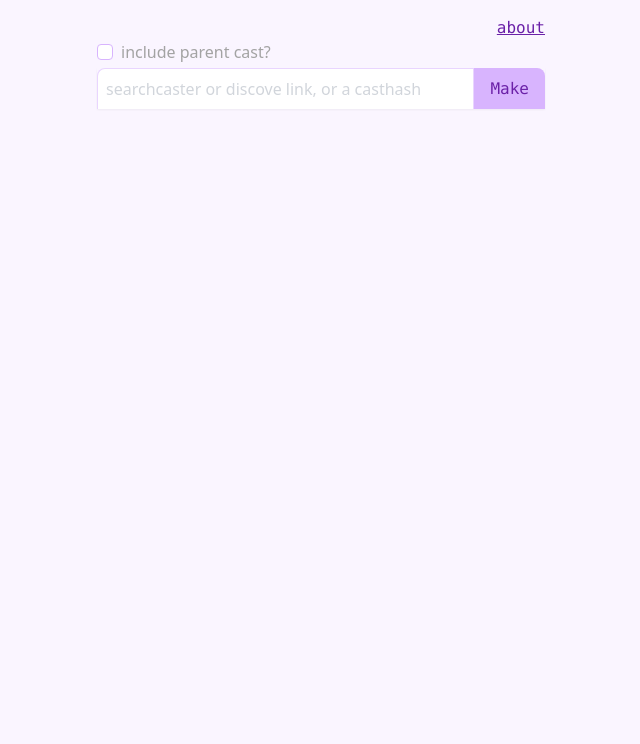
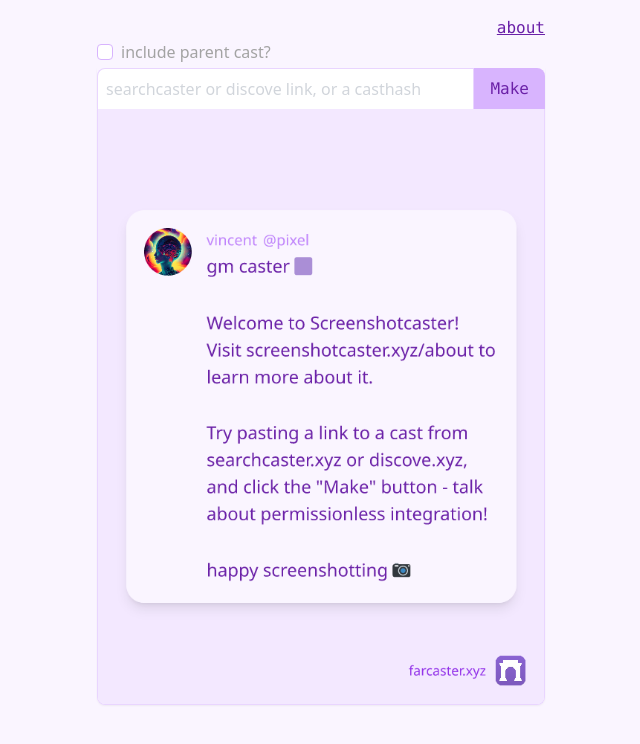
Before and after one commit to vinliao/screenshotcaster.xyz, a Next.js app: page / in a window 1280 px wide. Shown: the top 744 px of the page, without its empty margins (319-959 px from the left). Built offline with nearby package versions, Linux system fonts and the light colour scheme.

Commit message:
put default image at home instead of empty

```diff
--- a/pages/index.js
+++ b/pages/index.js
@@ -3,9 +3,8 @@
 import { motion, AnimatePresence } from "framer-motion";
 
 export default function Home() {
-  const [tweetInput, setTweetInput] = useState("");
   const [userInput, setUserInput] = useState("");
-  const [imageSrc, setImageSrc] = useState("");
+  const [imageSrc, setImageSrc] = useState("/default.png");
   const [withReply, setWithReply] = useState(false);
   const [imageLoading, setImageLoading] = useState(false);
 
```
Also changed, not shown: public/default.png (added).
